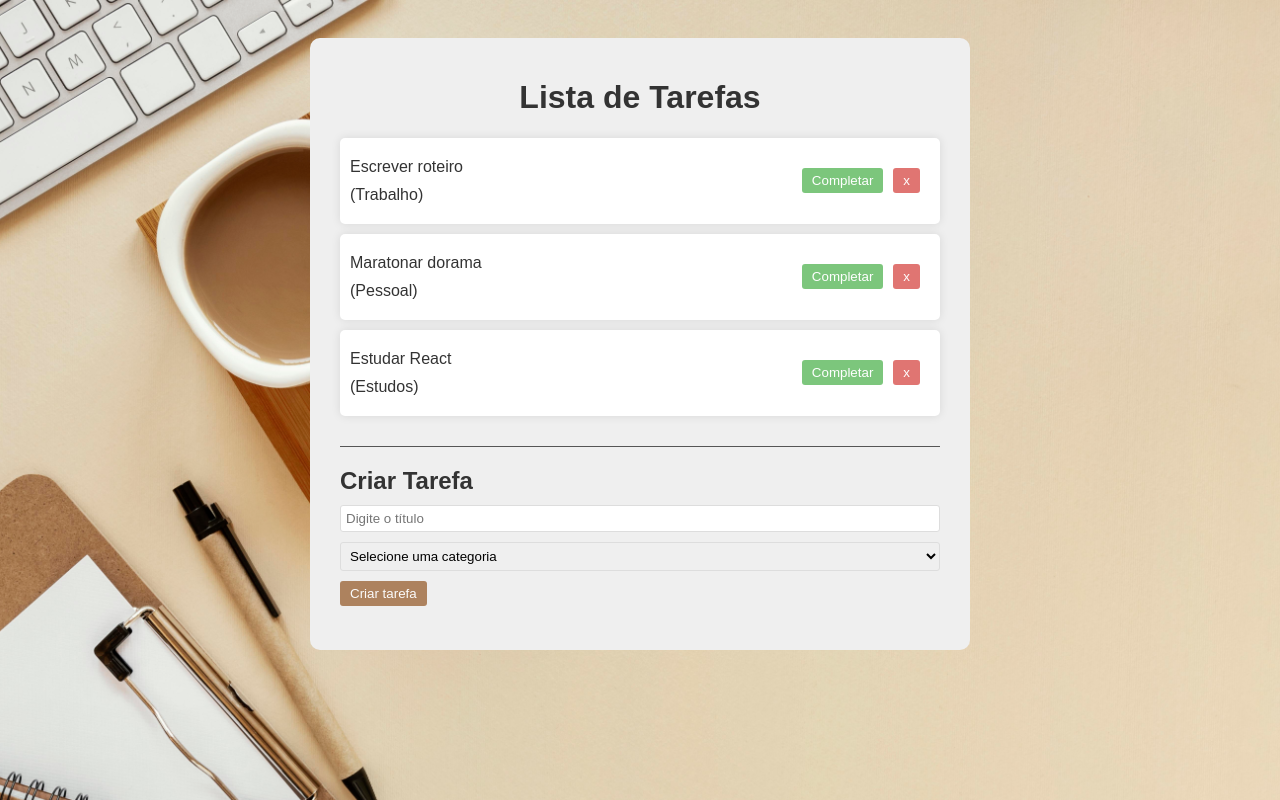
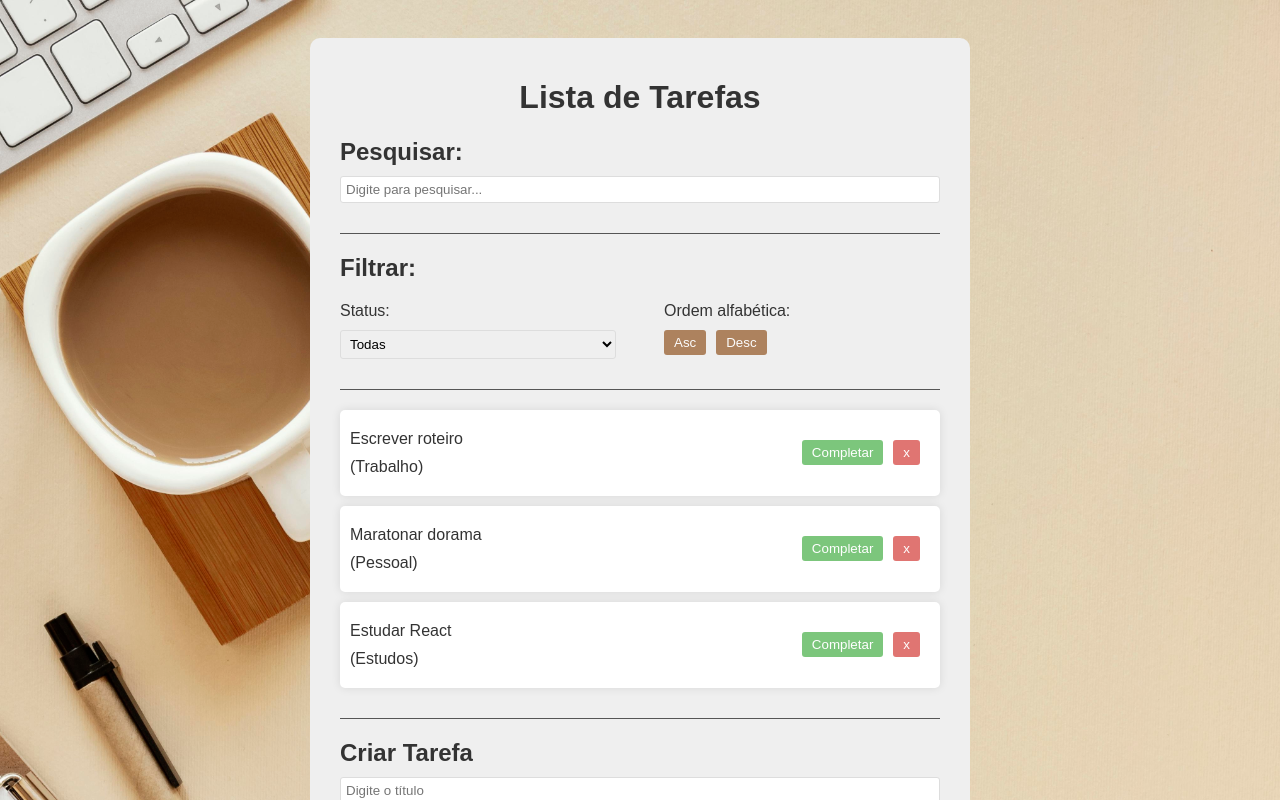
Before and after one commit to malummartiins/todo, a React (Vite) app: page / in a window 1280 px wide. Shown: the top 800 px of the page. Built offline with nearby package versions, Linux system fonts and the light colour scheme.

Commit message:
in progress
data prevista de termino: 30/06

```diff
--- a/src/App.css
+++ b/src/App.css
@@ -86,3 +86,19 @@
   width: 100%;
 
 }
+
+.filter, .search{
+  border-bottom: 1px solid #555;
+  margin-bottom: 20px;
+  padding-bottom: 20px;
+}
+
+.filter-options{
+  display: flex;
+  justify-content: space-between;
+  gap: 3rem;
+}
+
+.filter-options div{
+  flex: 1 1 0;
+}
--- a/src/App.jsx
+++ b/src/App.jsx
@@ -3,6 +3,8 @@
 import "./App.css";
 import Todo from './components/Todo';
 import TodoForm from './components/TodoForm';
+import Search from './components/Search';
+import Filter from './components/Filter';
 
 function App() {
   const [todos, setTodos] = useState([
@@ -25,6 +27,14 @@
       isCompleted: false,
     }
   ]);
+
+  //função pesquisar
+  const [search, setSearch] = useState("");
+
+  //filtro
+  const [filter, setFilter] = useState("All");
+  const [sort, setSort] = useState("Asc");
+
 
 //função para criar tarefa
 const addTodo = (text, category) => {
@@ -62,9 +72,26 @@
   return (
     <div className='app'>
     <h1>Lista de Tarefas</h1>
+    <Search search={search} setSearch={setSearch}/>
+    <Filter filter={filter} setFilter={setFilter} />
     <div className='todo-list'>
-      {todos.map((todo) => (
-        <Todo key={todo.id} todo={todo} removeTodo={removeTodo} completeTodo = {completeTodo}/>
+      {todos
+      .filter((todo)=>
+        filter === "All"
+      ? true
+      : filter === "Completed"
+      ? todo.isCompleted
+      : !todo.isCompleted
+    )
+      .filter((todo) =>
+        todo.text.toLowerCase().includes(search.toLowerCase())
+      )
+      .map((todo) => (
+        <Todo
+        key={todo.id}
+        todo={todo}
+        removeTodo={removeTodo}
+        completeTodo = {completeTodo}/>
       ))}
     </div>
     <TodoForm addTodo = {addTodo} />
--- /dev/null
+++ b/src/components/Filter.jsx
@@ -0,0 +1,26 @@
+
+const Filter = (filter, setFilter) => {
+  return (
+    <div className="filter">
+        <h2>Filtrar:</h2>
+        <div className="filter-options">
+            <div>
+                <p> Status: </p>
+                <select value={filter} onChange={(e) => setFilter(e.target.value)}>
+                    <option value="All">Todas</option>
+                    <option value="Completed">Completas</option>
+                    <option value="Incomplete">Incompletas</option>
+                 </select>
+            </div>
+            <div>
+                <p>Ordem alfabética:</p>
+                <button>Asc</button>
+                <button>Desc</button>
+            </div>
+        </div>
+    </div>
+
+  )
+}
+
+export default Filter
--- /dev/null
+++ b/src/components/Search.jsx
@@ -0,0 +1,12 @@
+
+
+const Search = ({search, setSearch}) => {
+  return (
+    <div className="search">
+        <h2>Pesquisar:</h2>
+        <input type="text" value={search} onChange={(e) => setSearch(e.target.value)} placeholder="Digite para pesquisar..."/>
+    </div>
+  )
+}
+
+export default Search
```
